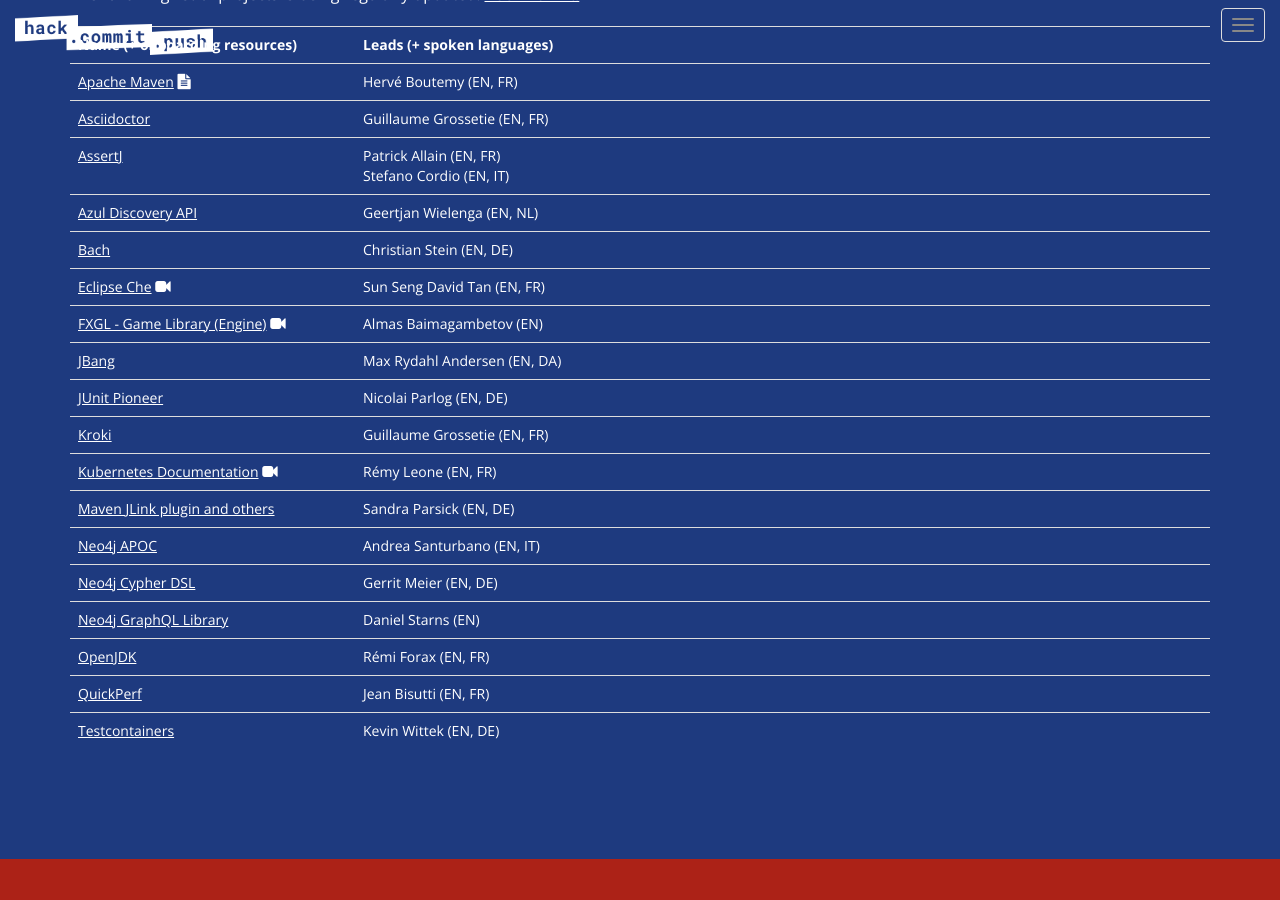
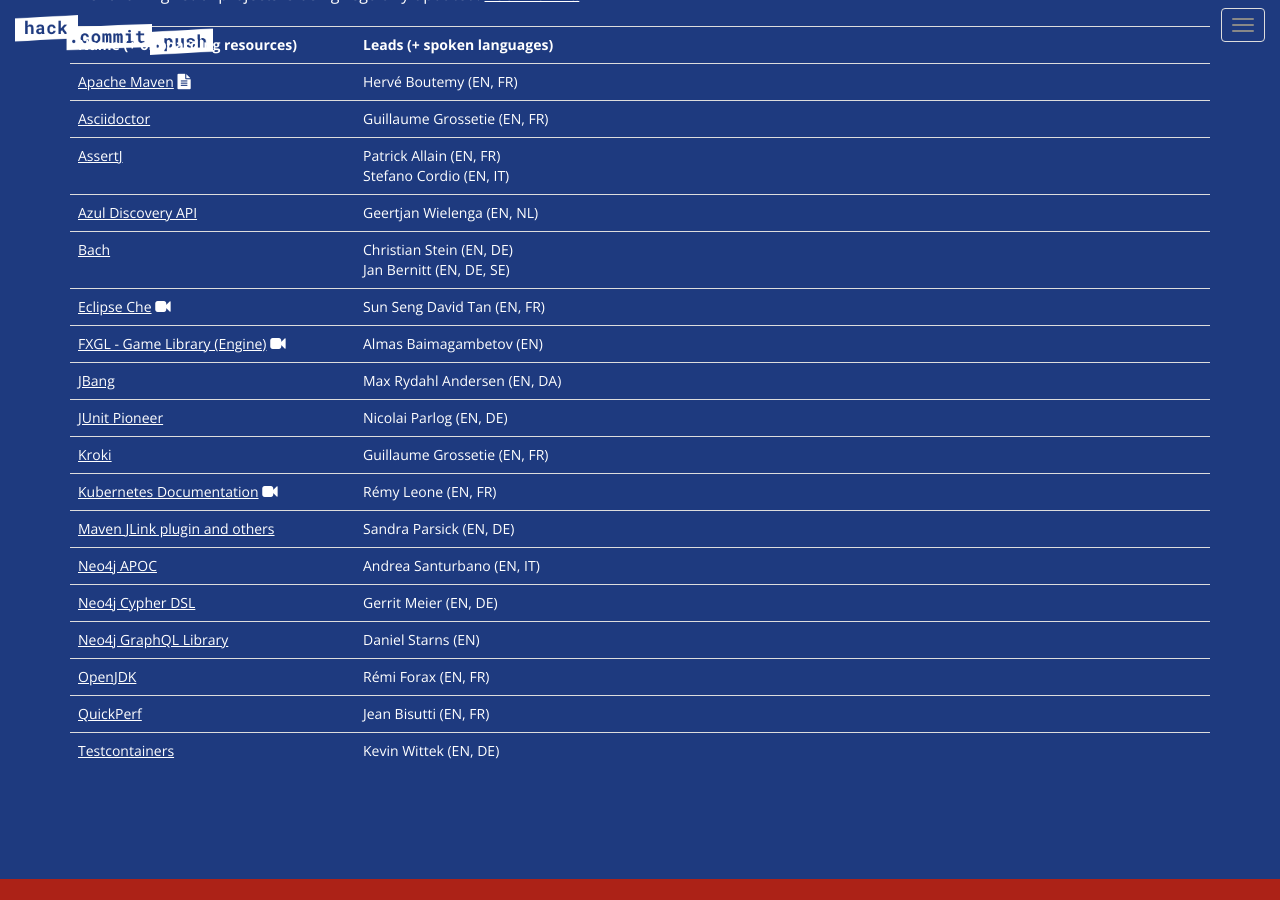
Before and after one commit to hack-commit-push/paris2021, a Jekyll site: the page built from index.html, in a window 1280 px wide and 900 px high, scrolled down 3915 px. Built offline with Jekyll 4.4.1, drawn with Linux system fonts in a browser that asks for light colours.

Commit message:
Add Jan Bernitt as Bach's Co-Lead

```diff
--- a/_data/projects.yml
+++ b/_data/projects.yml
@@ -39,6 +39,11 @@
       spoken_languages:
         - EN
         - DE
+    - name: Jan Bernitt
+      spoken_languages:
+        - EN
+        - DE
+        - SE
 - name: Maven JLink plugin and others
   url: https://maven.apache.org/plugins/maven-jlink-plugin/
   leads:
```
